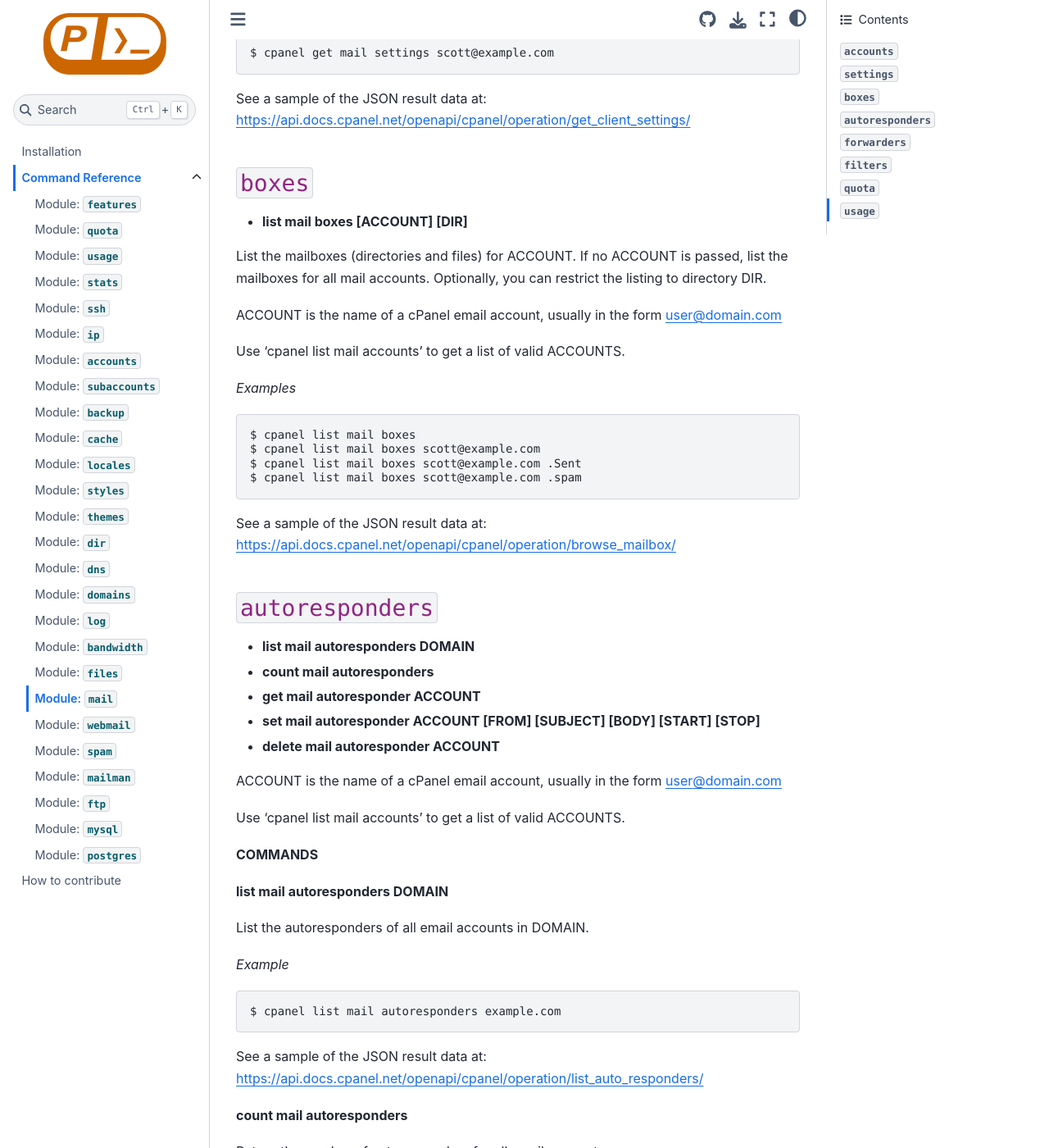
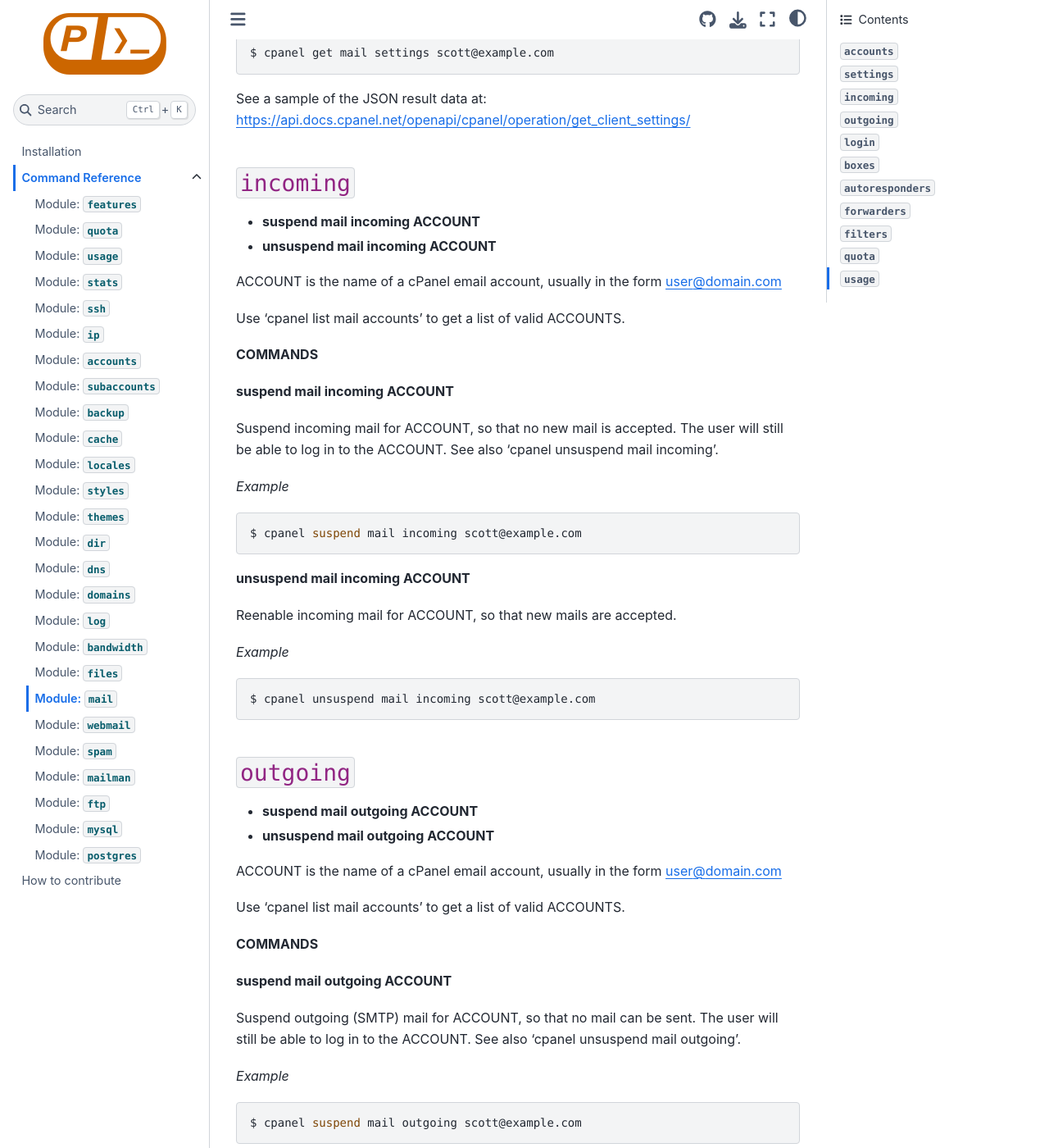
Before and after one commit to layfellow/cpanel-cli, a Sphinx documentation site: the page built from doc/reference/mail.rst, in a window 1280 px wide and 1400 px high, scrolled down 1184 px. Shown: the whole window at 82% size. Built offline with Sphinx 7.4.7 and the Sphinx Book theme 1.1.4, drawn with Linux system fonts in a browser that asks for light colours; some of the changed text lies outside the part shown.

Commit message:
Add more functions
- suspend mail incoming
- unsuspend mail incoming
- suspend mail outgoing
- unsuspend mail outgoing
- suspend mail login
- unsuspend mail login

```diff
--- a/doc/reference/mail.rst
+++ b/doc/reference/mail.rst
@@ -66,6 +66,121 @@ Use ‘cpanel list mail accounts’ to get a list of valid ACCOUNTS.
 
 See a sample of the JSON result data at:
 https://api.docs.cpanel.net/openapi/cpanel/operation/get_client_settings/
+
+
+
+``incoming``
+==================================================
+
+- **suspend mail incoming ACCOUNT**
+- **unsuspend mail incoming ACCOUNT**
+
+ACCOUNT is the name of a cPanel email account, usually in the
+form user@domain.com
+
+Use ‘cpanel list mail accounts’ to get a list of valid ACCOUNTS.
+
+**COMMANDS**
+
+
+**suspend mail incoming ACCOUNT**
+
+Suspend incoming mail for ACCOUNT, so that no new mail is accepted.
+The user will still be able to log in to the ACCOUNT.
+See also ‘cpanel unsuspend mail incoming’.
+
+*Example*
+
+.. code:: sh
+
+    $ cpanel suspend mail incoming scott@example.com
+
+**unsuspend mail incoming ACCOUNT**
+
+Reenable incoming mail for ACCOUNT, so that new mails are accepted.
+
+*Example*
+
+.. code:: sh
+
+    $ cpanel unsuspend mail incoming scott@example.com
+
+
+
+``outgoing``
+==================================================
+
+- **suspend mail outgoing ACCOUNT**
+- **unsuspend mail outgoing ACCOUNT**
+
+ACCOUNT is the name of a cPanel email account, usually in the
+form user@domain.com
+
+Use ‘cpanel list mail accounts’ to get a list of valid ACCOUNTS.
+
+**COMMANDS**
+
+
+**suspend mail outgoing ACCOUNT**
+
+Suspend outgoing (SMTP) mail for ACCOUNT, so that no mail can be sent.
+The user will still be able to log in to the ACCOUNT.
+See also ‘cpanel unsuspend mail outgoing’.
+
+*Example*
+
+.. code:: sh
+
+    $ cpanel suspend mail outgoing scott@example.com
+
+**unsuspend mail outgoing ACCOUNT**
+
+Reenable outgoing (SMTP)  mail for ACCOUNT, so that mails can be sent.
+
+*Example*
+
+.. code:: sh
+
+    $ cpanel unsuspend mail outgoing scott@example.com
+
+
+
+``login``
+==================================================
+
+- **suspend mail login ACCOUNT**
+- **unsuspend mail login ACCOUNT**
+
+ACCOUNT is the name of a cPanel email account, usually in the
+form user@domain.com
+
+Use ‘cpanel list mail accounts’ to get a list of valid ACCOUNTS.
+
+**COMMANDS**
+
+
+**suspend mail login ACCOUNT**
+
+Suspend ACCOUNT, so that the user cannot log in.
+Note that the account is not deleted, so that new mail will still
+be received and stored in it.
+See also ‘cpanel unsuspend mail login’.
+
+*Example*
+
+.. code:: sh
+
+    $ cpanel suspend mail login scott@example.com
+
+**unsuspend mail login ACCOUNT**
+
+Reenable ACCOUNT, so that the user can log in again.
+
+*Example*
+
+.. code:: sh
+
+    $ cpanel unsuspend mail login scott@example.com
 
 
 
```
Also changed, not shown: API.md (+6 -6 lines), 8 other files.
